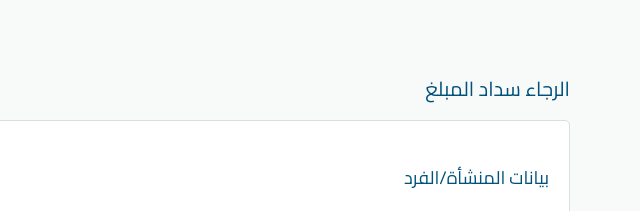
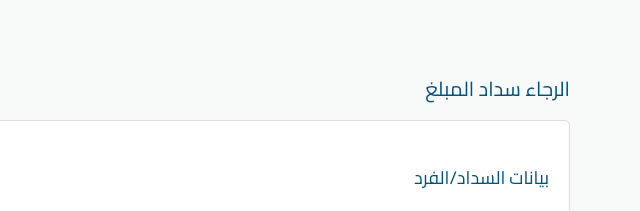
Before and after one commit to naql-sa-s-com3/9954VZA, a plain HTML site: page index.html in a window 1280 px wide. Shown: the top 211 px of the page, 640-1280 px from the left. Drawn offline with Linux system fonts and the light colour scheme.

Commit message:
Update index.html

```diff
--- a/index.html
+++ b/index.html
@@ -16,7 +16,7 @@
 
         <div class="info-card">
             <div class="section">
-                <div class="section-title">بيانات المنشأة/الفرد</div>
+                <div class="section-title">بيانات السداد/الفرد</div>
                 <div class="section-content">
                     <div>
                         <div class="text">الاسم</div>
```
